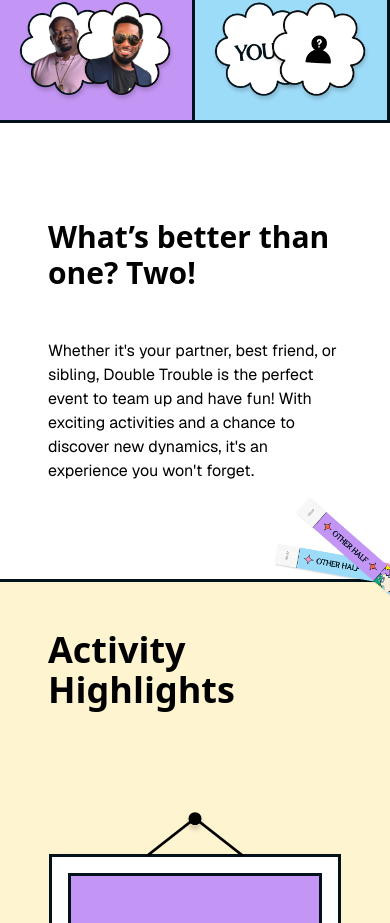
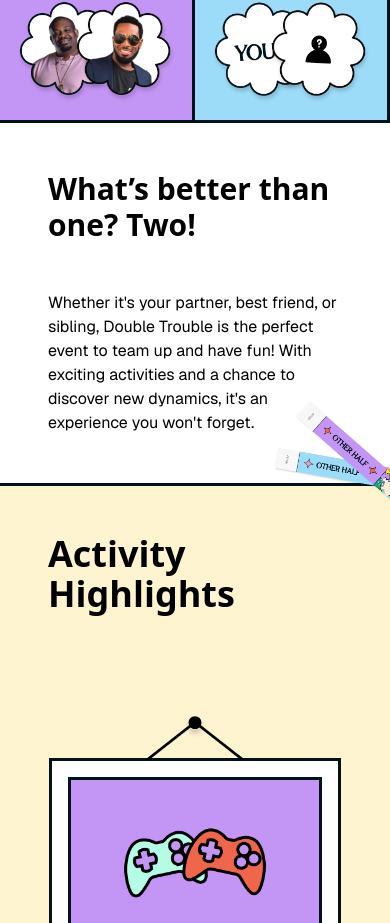
Before and after one commit to artoftadashi/double-trouble, a React (Vite) app: page / in a window 390 px wide. Shown: the part 1100-2023 px from the top of the page. Built offline with nearby package versions, Linux system fonts and the light colour scheme; what tailwindcss-animated would draw is missing.

Commit message:
bug fixes

```diff
--- a/src/components/About.jsx
+++ b/src/components/About.jsx
@@ -21,7 +21,7 @@ export default function About() {
           </div>
         ))}
       </div>
-      <div className="lg:w-[60vw] w-full bg-white border-b-[3px] border-[#01121A] flex justify-center py-24 lg:px-24 px-12">
+      <div className="lg:w-[60vw] w-full bg-white border-b-[3px] border-[#01121A] flex justify-center lg:p-24 p-12">
         <div className="flex flex-col gap-12 text-left justify-start">
           <h1 className="text-3xl lg:text-6xl font-semibold lg:w-4/6 w-full">
             What’s better than one? Two!
```
